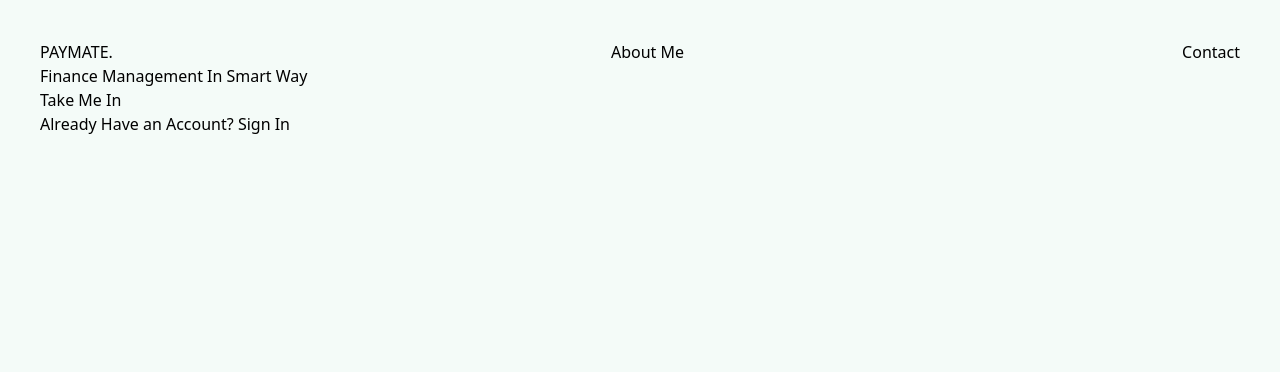
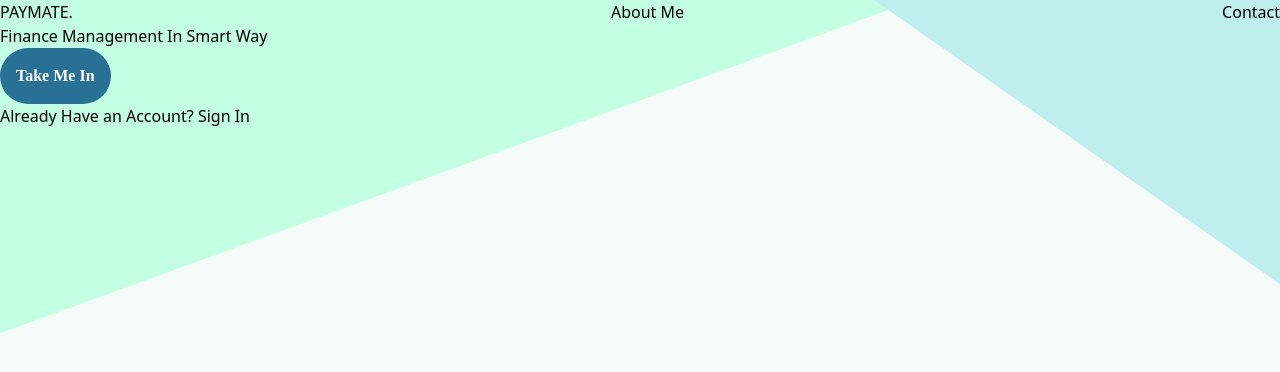
Before and after one commit to iamchaze/CritCash, a React (Vite) app in the folder frontend/: page / in a window 1280 px wide. Shown: the top 372 px of the page. Built offline with nearby package versions, Linux system fonts and the light colour scheme; a web font is replaced by a local one.

Commit message:
feat: enhance layout and styling of Home page with background rectangles and improved button design

```diff
--- a/frontend/index.html
+++ b/frontend/index.html
@@ -5,6 +5,9 @@
     <link rel="icon" type="image/svg+xml" href="/vite.svg" />
     <link rel="stylesheet" href="/src/index.css" />
     <meta name="viewport" content="width=device-width, initial-scale=1.0" />
+    <link rel="preconnect" href="https://fonts.googleapis.com">
+<link rel="preconnect" href="https://fonts.gstatic.com" crossorigin>
+<link href="https://fonts.googleapis.com/css2?family=REM:ital,wght@0,100..900;1,100..900&display=swap" rel="stylesheet">
     <title>Vite + React</title>
   </head>
   <body>
--- a/frontend/src/App.jsx
+++ b/frontend/src/App.jsx
@@ -18,7 +18,7 @@ import '../src/styles/styles.css';
 
 function App() {
   return (
-    <div class="bg-F4FBF8-100">
+    <div className="bg-F4FBF8-100">
       <BrowserRouter>
         <Routes>
           <Route path="/" element={<Home />} />
--- a/frontend/src/index.css
+++ b/frontend/src/index.css
@@ -5,9 +5,109 @@
     --breakpoint-md: 768px;
     --breakpoint-lg: 976px;
     --color-primary: #F4FBF8;
-    --color-secondary: #E0FFF2;
-    --color-bg1: #C3FFE2;
-    --color-bg2: #BFEEEE;
-    --font-button: ;
+    --color-accent1: #E0FFF2;
+    --color-accent2: #BFEEEE;
+    --color-accent3: #C3FFE2;
+    --color-button1: #287094;
 
 }
+
+.left-rectangle {
+    position: absolute;
+    top: -20%;
+    left: -60%;
+    width: 150%;
+    height: 50%;
+    rotate: -35deg;
+    z-index: 0;
+}
+
+@media (min-width: 480px) {
+    .left-rectangle {
+        top: -20%;
+        left: -30%;
+        width: 130%;
+        height: 40%;
+        rotate: -30deg;
+    }
+}
+
+@media (min-width: 768px) {
+    .left-rectangle {
+        top: -20%;
+        left: -30%;
+        width: 130%;
+        height: 40%;
+        rotate: -25deg;
+    }
+}
+
+@media (min-width: 976px) {
+    .left-rectangle {
+        top: -20%;
+        left: -30%;
+        width: 130%;
+        height: 40%;
+        rotate: -20deg;
+    }
+}
+
+@media (min-width: 1600px) {
+    .left-rectangle {
+        top: -22%;
+        left: -30%;
+        width: 130%;
+        height: 40%;
+        rotate: -17deg;
+    }
+}
+
+
+.right-rectangle {
+    position: absolute;
+    top: -20%;
+    right: -80%;
+    width: 150%;
+    height: 50%;
+    rotate: 50deg;
+}
+
+@media (min-width: 480px) {
+    .right-rectangle {
+        top: -20%;
+        right: -80%;
+        width: 150%;
+        height: 50%;
+        rotate: 45deg;
+    }
+}
+
+@media (min-width: 768px) {
+    .right-rectangle {
+        top: -20%;
+        right: -80%;
+        width: 150%;
+        height: 50%;
+        rotate: 40deg;
+    }
+}
+
+@media (min-width: 976px) {
+    .right-rectangle {
+        top: -20%;
+        right: -75%;
+        width: 150%;
+        height: 50%;
+        rotate: 35deg;
+    }
+}
+
+@media (min-width: 1600px) {
+    .right-rectangle {
+        top: -15%;
+        right: -70%;
+        width: 150%;
+        height: 50%;
+        rotate: 30deg;
+    }
+}
--- a/frontend/src/pages/Home.jsx
+++ b/frontend/src/pages/Home.jsx
@@ -1,23 +1,39 @@
-import React from 'react';
-import CustomLink from '../components/CustomLink';
-import {useNavigate} from 'react-router-dom';
+import React from "react";
+import CustomLink from "../components/CustomLink";
+import { useNavigate } from "react-router-dom";
 // import '../styles/styles.css'
 const Home = () => {
   const navigate = useNavigate();
   return (
-        <div className="h-screen bg-primary p-10">
-            <div class="hidden lg:flex items-center justify-between" >
+    <div className="h-screen bg-primary absolute inset-0 -z-20">
+      <div className="relative w-full h-screen overflow-hidden">
+  {/* Background rectangles */}
+  <div className="absolute inset-0 -z-10">
+    <div className="left-rectangle bg-accent3"></div>
+    <div className="right-rectangle bg-accent2"></div>
+  </div>
+
+  {/* Foreground content */}
+  <div className="relative z-10">
+    <div className="hidden lg:flex items-center justify-between">
       <p>PAYMATE.</p>
       <a href="">About Me</a>
       <button>Contact</button>
     </div>
 
-            <h1>Finance Management In  Smart Way</h1>
-            <button onClick={(e) => {
+    <h1>Finance Management In Smart Way</h1>
+    <button className="bg-button1 text-white p-4 rounded-full font-bold font-[REM]"
+      onClick={(e) => {
         e.preventDefault();
-               navigate('/signup');
-            }}>Take Me In</button>
-            <CustomLink link = "signin" text = "Already Have an Account? Sign In" />
+        navigate("/signup");
+      }}
+    >
+      Take Me In
+    </button>
+    <CustomLink link="signin" text="Already Have an Account? Sign In" />
+  </div>
+</div>
+
     </div>
   );
 };
```
Lines whose indentation alone changed are shown as unchanged.
